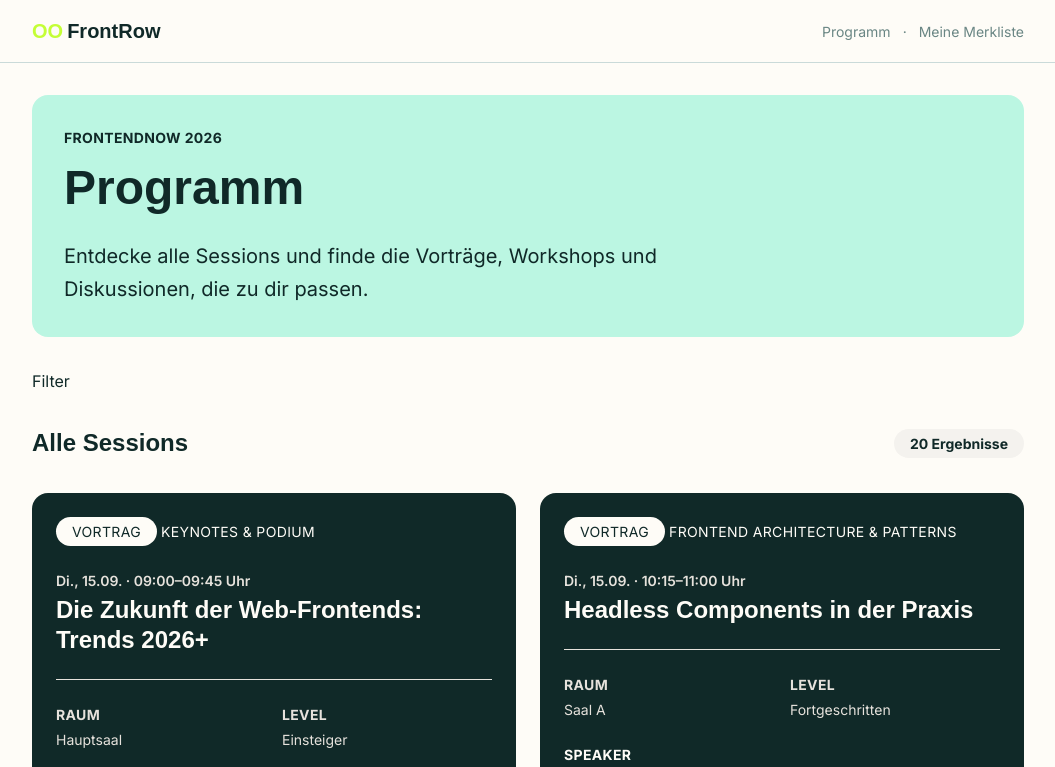
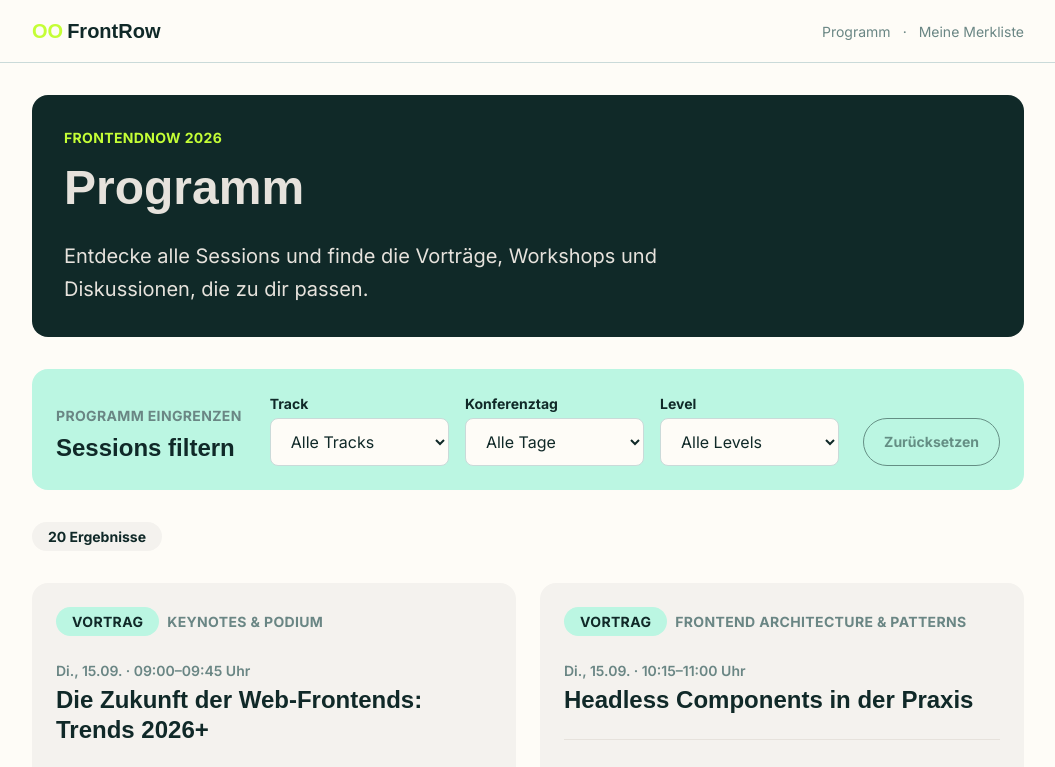
Before and after one commit to iamfynz/nextgenwebfe-frontrow, a Nuxt app: page /programm in a window 1280 px wide. Shown: the top 767 px of the page, without its empty margins (112-1167 px from the left). Built offline with nearby package versions, Linux system fonts and the light colour scheme; a web font is replaced by a local one.

Commit message:
feat(schritt2): implement filter logic, update Button Components

```diff
--- a/app/components/base/BaseButton.vue
+++ b/app/components/base/BaseButton.vue
@@ -2,39 +2,30 @@
 withDefaults(
   defineProps<{
     label?: string
-    type?: "button" | "submit" | "reset"
-    variant?: "primary" | "secondary"
+    type?: 'button' | 'submit' | 'reset'
+    variant?: 'primary' | 'secondary'
     disabled?: boolean
   }>(),
   {
-    type: "button",
-    variant: "primary",
+    type: 'button',
+    variant: 'primary',
     disabled: false,
-  }
+  },
 )
 
 const emit = defineEmits<{
-  (e: "handleClick"): void
+  handleClick: []
 }>()
-
-const handleClick = () => {
-  emit("handleClick")
-}
 </script>
 
 <template>
-  <button @click="handleClick" :type="type" :disabled="disabled" class="inline-flex items-center justify-center rounded-button
-      px-5 py-3 text-small font-bold leading-4 transition
-      hover:brightness-90
-      focus-visible:outline-2 focus-visible:outline-offset-2
-      focus-visible:outline-border-dark
-      disabled:cursor-not-allowed disabled:opacity-50" :class="{
-        'bg-primary text-text-primary border border-transparent':
-          variant === 'primary',
-
-        'bg-transparent text-primary border border-primary':
-          variant === 'secondary',
-      }">
+  <BaseButtonVisual
+    as="button"
+    :type="type"
+    :variant="variant"
+    :disabled="disabled"
+    @click="emit('handleClick')"
+  >
     <slot>{{ label }}</slot>
-  </button>
+  </BaseButtonVisual>
 </template>
--- /dev/null
+++ b/app/components/base/BaseButtonVisual.vue
@@ -0,0 +1,32 @@
+<script setup lang="ts">
+import type { Component } from 'vue'
+
+defineOptions({ inheritAttrs: false })
+
+const attrs = useAttrs()
+
+withDefaults(
+  defineProps<{
+    as?: string | Component
+    variant?: 'primary' | 'secondary'
+  }>(),
+  {
+    as: 'button',
+    variant: 'primary',
+  },
+)
+</script>
+
+<template>
+  <component
+    :is="as"
+    v-bind="attrs"
+    class="inline-flex items-center justify-center rounded-button border px-5 py-3 text-small font-bold leading-4 transition focus-visible:outline-2 focus-visible:outline-offset-2 focus-visible:outline-border-dark disabled:cursor-not-allowed disabled:opacity-50"
+    :class="{
+      'border-transparent bg-primary text-text-primary hover:brightness-90 hover:text-text-primary focus:text-text-primary active:text-text-primary visited:text-text-primary': variant === 'primary',
+      'border-border-dark bg-transparent text-text-primary hover:bg-background-contrast hover:text-text-contrast-primary': variant === 'secondary',
+    }"
+  >
+    <slot />
+  </component>
+</template>
--- a/app/components/base/BaseLinkButton.vue
+++ b/app/components/base/BaseLinkButton.vue
@@ -2,14 +2,18 @@
 defineProps<{
   to: string
   label?: string
+  variant?: 'primary' | 'secondary'
 }>()
+
+const NuxtLinkComponent = resolveComponent('NuxtLink')
 </script>
 
 <template>
-  <NuxtLink
+  <BaseButtonVisual
+    :as="NuxtLinkComponent"
     :to="to"
-    class="inline-flex items-center justify-center rounded-button bg-primary px-5 py-3 text-small font-bold leading-4 text-text-primary transition hover:brightness-90 hover:text-text-primary focus:text-text-primary focus-visible:text-text-primary focus-visible:outline-2 focus-visible:outline-offset-2 focus-visible:outline-border-dark active:text-text-primary visited:text-text-primary"
+    :variant="variant"
   >
     <slot>{{ label }}</slot>
-  </NuxtLink>
+  </BaseButtonVisual>
 </template>
--- a/app/components/session/SessionCard.vue
+++ b/app/components/session/SessionCard.vue
@@ -16,18 +16,18 @@ const formattedDay = computed(() =>
 </script>
 
 <template>
-  <BaseCard class="group flex h-full flex-col overflow-hidden bg-background-contrast text-text-contrast-primary transition duration-200 hover:shadow-xl">
-    <div class="flex flex-wrap items-center gap-section-margin text-small uppercase tracking-wide">
-      <span class="rounded-button bg-background px-control py-1 text-text-primary">
+  <BaseCard class="group flex h-full flex-col overflow-hidden">
+    <div class="flex flex-wrap gap-2 items-center text-small uppercase tracking-wide font-bold">
+      <span class="rounded-button bg-surface px-control py-1 text-text-primary">
         {{ session.format }}
       </span>
-      <span class="text-text">
+      <span class="text-text-light">
         {{ session.track?.name }}
       </span>
     </div>
 
     <div class="mt-card flex flex-1 flex-col">
-      <p class="text-small font-semibold text-text-contrast-light">
+      <p class="text-small font-semibold text-text-light">
         {{ formattedDay }} · {{ session.startTime }}–{{ session.endTime }} Uhr
       </p>
 
@@ -35,31 +35,34 @@ const formattedDay = computed(() =>
         {{ session.title }}
       </h2>
 
-      <dl class="mt-card grid grid-cols-2 gap-control border-t border-border-contrast-dark pt-card text-small text-text-contrast-light">
+      <dl class="mt-card grid grid-cols-2 gap-control border-t border-border-contrast-dark pt-card text-small text-text-light">
         <div>
           <dt class="font-bold uppercase tracking-wide">Raum</dt>
-          <dd class="mt-1 text-text-contrast-light">{{ session.room?.name ?? 'Noch offen' }}</dd>
+          <dd class="mt-1 text-text-light">{{ session.room?.name ?? 'Noch offen' }}</dd>
         </div>
         <div>
           <dt class="font-bold uppercase tracking-wide">Level</dt>
-          <dd class="mt-1 text-text-contrast-light">{{ session.level }}</dd>
+          <dd class="mt-1 text-text-light">{{ session.level }}</dd>
         </div>
       </dl>
 
       <div class="mt-card">
-        <p class="text-small font-bold uppercase tracking-wide">
+        <p class="text-small text-text-light font-bold uppercase tracking-wide">
           {{ session.speakers.length === 1 ? 'Speaker' : 'Speaker:innen' }}
         </p>
-        <p class="mt-1 text-text-contrast-light">
+        <p class="mt-1 text-text-light">
           {{ session.speakers.map(speaker => speaker.name).join(', ') }}
         </p>
       </div>
     </div>
 
     <template #footer>
-      <BaseLinkButton :to="`/programm/${session.id}`">
+      <BaseLinkButton :to="`/programm/${session.id}`" variant="secondary">
         Details ansehen <span aria-hidden="true">→</span>
       </BaseLinkButton>
+      <BaseButton :to="`/programm/${session.id}`">
+        Merken
+      </BaseButton>
     </template>
   </BaseCard>
 </template>
--- a/app/components/session/SessionFilter.vue
+++ b/app/components/session/SessionFilter.vue
@@ -1,11 +1,91 @@
-    <script lang="ts" setup>
+<script setup lang="ts">
+import type { SessionLevel, Track } from '~/types/conference'
 
+defineProps<{
+  tracks: Track[]
+  days: string[]
+  levels: SessionLevel[]
+  hasActiveFilters: boolean
+}>()
+
+const emit = defineEmits<{
+  reset: []
+}>()
+
+const trackId = defineModel<string | null>('trackId', { required: true })
+const day = defineModel<string | null>('day', { required: true })
+const level = defineModel<SessionLevel | null>('level', { required: true })
+
+function formatDay(value: string) {
+  return new Intl.DateTimeFormat('de-AT', {
+    weekday: 'long',
+    day: '2-digit',
+    month: '2-digit',
+    timeZone: 'Europe/Vienna',
+  }).format(new Date(`${value}T12:00:00`))
+}
 </script>
 
 <template>
-  <div>
-    Filter
-  </div>
+  <section aria-labelledby="session-filter-heading" class="rounded-card bg-surface p-card">
+    <div class="flex flex-col gap-card lg:flex-row lg:items-end">
+      <div class="min-w-0 flex-1">
+        <p class="text-small font-bold uppercase tracking-wide text-text-light">Programm eingrenzen</p>
+        <h2 id="session-filter-heading" class="mt-section-margin text-heading-small font-bold">
+          Sessions filtern
+        </h2>
+      </div>
+
+      <div class="grid flex-[3] gap-control sm:grid-cols-3">
+        <label class="grid gap-section-margin text-small font-bold" for="session-track-filter">
+          Track
+          <select
+            id="session-track-filter"
+            v-model="trackId"
+            class="min-h-12 w-full rounded-input border border-border-light bg-background px-control py-section-margin font-body text-body font-normal text-text-primary focus:border-border-dark focus:outline-2 focus:outline-offset-2 focus:outline-border-dark"
+          >
+            <option :value="null">Alle Tracks</option>
+            <option v-for="track in tracks" :key="track.id" :value="track.id">{{ track.name }}</option>
+          </select>
+        </label>
+
+        <label class="grid gap-section-margin text-small font-bold" for="session-day-filter">
+          Konferenztag
+          <select
+            id="session-day-filter"
+            v-model="day"
+            class="min-h-12 w-full rounded-input border border-border-light bg-background px-control py-section-margin font-body text-body font-normal text-text-primary focus:border-border-dark focus:outline-2 focus:outline-offset-2 focus:outline-border-dark"
+          >
+            <option :value="null">Alle Tage</option>
+            <option v-for="availableDay in days" :key="availableDay" :value="availableDay">
+              {{ formatDay(availableDay) }}
+            </option>
+          </select>
+        </label>
+
+        <label class="grid gap-section-margin text-small font-bold" for="session-level-filter">
+          Level
+          <select
+            id="session-level-filter"
+            v-model="level"
+            class="min-h-12 w-full rounded-input border border-border-light bg-background px-control py-section-margin font-body text-body font-normal text-text-primary focus:border-border-dark focus:outline-2 focus:outline-offset-2 focus:outline-border-dark"
+          >
+            <option :value="null">Alle Levels</option>
+            <option v-for="availableLevel in levels" :key="availableLevel" :value="availableLevel">
+              {{ availableLevel }}
+            </option>
+          </select>
+        </label>
+      </div>
+
+      <BaseButton
+        class="min-h-12"
+        variant="secondary"
+        :disabled="!hasActiveFilters"
+        @click="emit('reset')"
+      >
+        Zurücksetzen
+      </BaseButton>
+    </div>
+  </section>
 </template>
-
-<style></style>
--- a/app/pages/programm/index.vue
+++ b/app/pages/programm/index.vue
@@ -1,24 +1,42 @@
 <script setup lang="ts">
 const { sessions } = await useSessions()
-const { filteredSessions } = useSessionFilter(sessions)
+const {
+  trackId,
+  day,
+  level,
+  filteredSessions,
+  availableTracks,
+  availableDays,
+  availableLevels,
+  hasActiveFilters,
+  resetFilters,
+} = useSessionFilter(sessions)
 </script>
 
 <template>
   <div class="space-y-group">
-    <header class="rounded-card bg-surface px-card py-group md:px-group">
-      <p class="text-small font-bold uppercase tracking-wide text-text-primary">
+    <section class="rounded-card bg-background-contrast text-text-contrast-light px-card py-group md:px-group">
+      <p class="text-small font-bold uppercase tracking-wide text-primary">
         FrontendNow 2026
       </p>
       <h1 class="mt-section-margin text-heading-large font-bold">Programm</h1>
-      <p class="mt-control max-w-2xl text-lead leading-relaxed text-text-primary">
+      <p class="mt-control max-w-2xl text-lead leading-relaxed text-text-contrast-light">
         Entdecke alle Sessions und finde die Vorträge, Workshops und Diskussionen, die zu dir passen.
       </p>
-    </header>
+    </section>
 
-    <SessionFilter />
+    <SessionFilter
+      v-model:track-id="trackId"
+      v-model:day="day"
+      v-model:level="level"
+      :tracks="availableTracks"
+      :days="availableDays"
+      :levels="availableLevels"
+      :has-active-filters="hasActiveFilters"
+      @reset="resetFilters"
+    />
 
     <div class="flex items-center justify-between gap-control">
-      <h2 class="text-heading-small font-bold">Alle Sessions</h2>
       <span class="rounded-button bg-background-card px-control py-section-margin text-small font-bold">
         {{ filteredSessions.length }} Ergebnisse
       </span>
```
